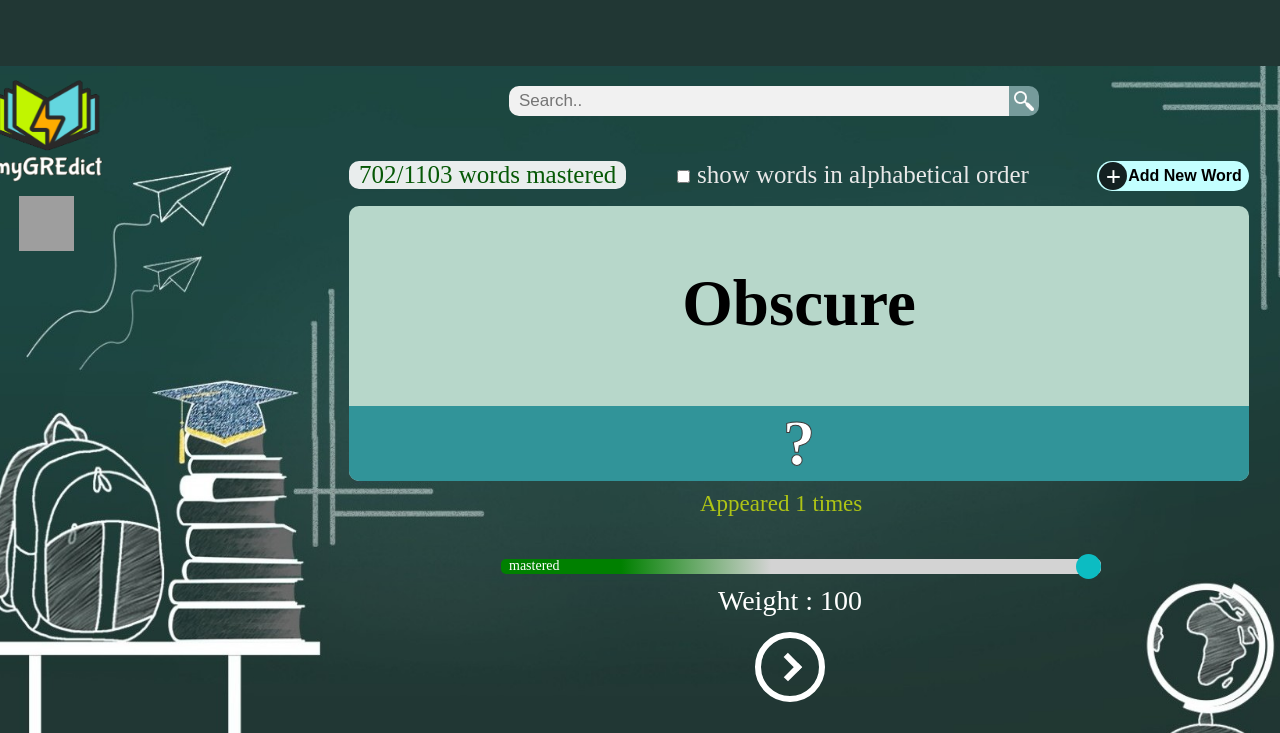
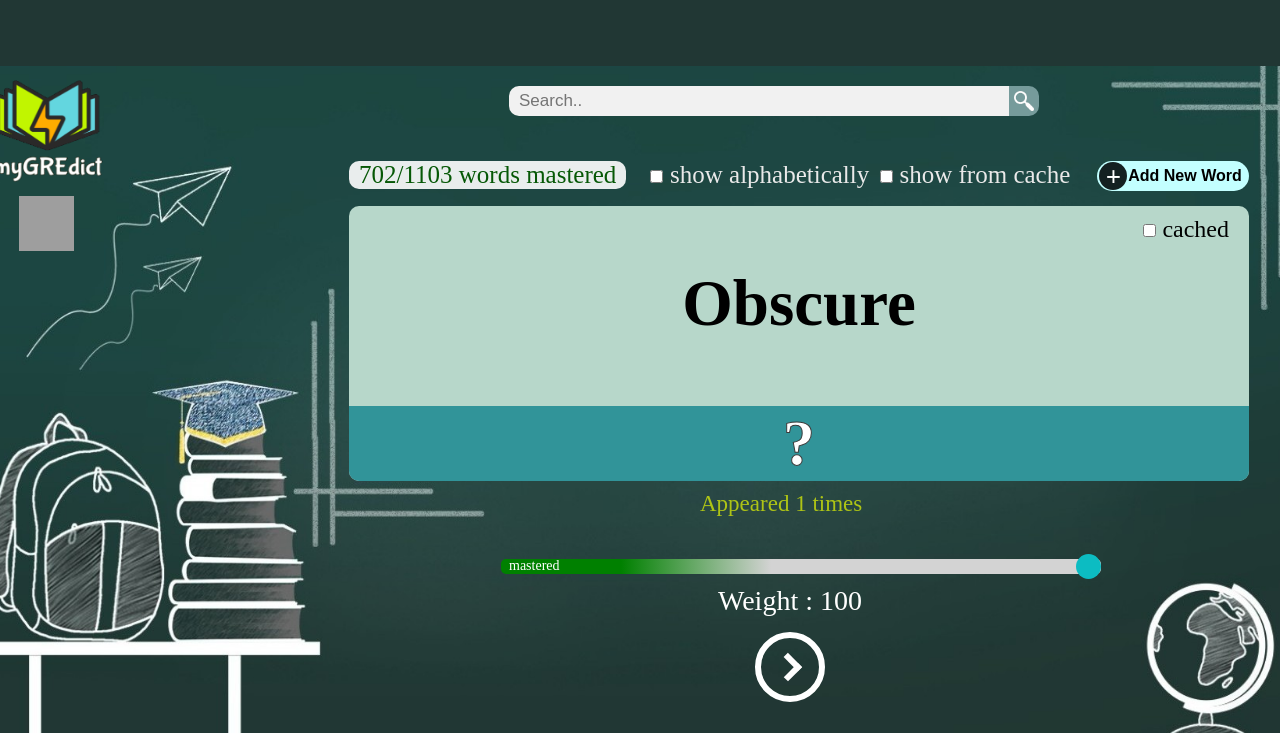
Before and after one commit to mridul133/My-GRE-Dict, a Django app: page / in a window 1280 px wide. Shown: the top 733 px of the page. Run offline with Django 3.2, Linux system fonts and the light colour scheme; data comes from the database, SQL or seed files in the repository; both versions use the stored data as it was after the commit; grey boxes are pictures that could not be loaded.

Commit message:
Added caching feature

```diff
--- a/pages/models.py
+++ b/pages/models.py
@@ -7,9 +7,11 @@ class Word(models.Model):
     Example = models.TextField(blank = True)
     Weight = models.FloatField(default = 100.0)
     AppearCnt = models.BigIntegerField(default = 0)
+    IsCached = models.BigIntegerField(default = 0)
 
 
 class Global(models.Model):
     TotalWords = models.BigIntegerField(default = 0)
     MasteredCnt = models.BigIntegerField(default = 0)
     AlphaSort = models.BigIntegerField(default = 0)
+    ShowFromCache = models.BigIntegerField(default = 0)
--- a/pages/views.py
+++ b/pages/views.py
@@ -36,7 +36,6 @@ def update_info_about_prev_word(request):
     prev_word_weight = float(request.POST['weight'])
 
     is_sort_order_alpha = 0
-
     if('sort_order' in request.POST):
         if(request.POST['sort_order'] == "on"):
             is_sort_order_alpha = 1
@@ -45,9 +44,29 @@ def update_info_about_prev_word(request):
     else:
         is_sort_order_alpha = 0
 
+    show_from_cache = 0
+    if('show_from_cache' in request.POST):
+        if(request.POST['show_from_cache'] == "on"):
+            show_from_cache = 1
+        else:
+            show_from_cache = 0
+    else:
+        show_from_cache = 0
+
 
     Global.objects.all().update(AlphaSort = is_sort_order_alpha)
+    Global.objects.all().update(ShowFromCache = show_from_cache)
     Global.objects.all().update(TotalWords = len(Word.objects.all()))
+
+
+    is_cached = 0
+    if('is_cached' in request.POST):
+        if(request.POST['is_cached'] == "on"):
+            is_cached = 1
+        else:
+            is_cached = 0
+    else:
+        is_cached = 0
 
     Word.objects.filter(Weight__gt = MX_WEIGHT/5.0).update(Weight = F("Weight") + 0.3)
     Word.objects.filter(Weight__lte = MX_WEIGHT/5.0).filter(Weight__gte = 1.0).update(Weight = F("Weight") + 0.1)
@@ -61,6 +80,7 @@ def update_info_about_prev_word(request):
     for entry in db_entry:
 
         entry.AppearCnt += 1
+        entry.IsCached = is_cached
 
         if(abs(prev_word_weight-entry.Weight) >= 1.0):
             entry.Weight = prev_word_weight
@@ -80,11 +100,17 @@ def get_next_word(request, prev_word):
 
     all_words = Word.objects.all()
 
+    if(len(Global.objects.filter(ShowFromCache = 1)) > 0):
+        all_words = all_words.filter(IsCached = 1)
+
     if(len(Global.objects.all()) == 0):
-        Global.objects.create(TotalWords = len(all_words), MasteredCnt = 0, AlphaSort = 0)
+        Global.objects.create(TotalWords = len(all_words), MasteredCnt = 0, AlphaSort = 0, ShowFromCache = 0)
 
     if(len(all_words) == 0):
-        ret = ["No word in the database", "", "", "", 0.0, 0]
+        msg = "No word in the database"
+        if(len(Global.objects.filter(ShowFromCache = 1)) > 0):
+            msg = "No word in cache"
+        ret = [msg, "", "", "", 0.0, 0, 0]
         return ret
 
     if(len(all_words) > 1):
@@ -96,7 +122,7 @@ def get_next_word(request, prev_word):
     words = []
 
     for word in all_words:
-        words.append([word.Word, word.POS, word.Definition, word.Example, word.Weight, word.AppearCnt])
+        words.append([word.Word, word.POS, word.Definition, word.Example, word.Weight, word.AppearCnt, word.IsCached])
 
     if(len(Global.objects.filter(AlphaSort = 1)) > 0):
         return get_next_word_in_alphabatical_order(words)
@@ -150,7 +176,9 @@ def get_return_object(next_word):
     ret['exm'] = next_word[3]
     ret['weight'] = next_word[4]
     ret['cnt'] = next_word[5]
+    ret['is_cached'] = next_word[6]
     ret['alpha_sort'] = global_var[0].AlphaSort
+    ret['show_from_cache'] = global_var[0].ShowFromCache
     ret['mastered'] = global_var[0].MasteredCnt
     ret['total'] = global_var[0].TotalWords
     ret['all_words'] = json_words
@@ -168,7 +196,7 @@ def add_new_word(request):
     definition = fix_lower_upper(request.POST['new_word_def'])
     example = fix_lower_upper(request.POST['new_word_example'])
 
-    Word.objects.create(Word = word, POS = pos, Definition = definition, Example = example, Weight = MX_WEIGHT, AppearCnt = 0)
+    Word.objects.create(Word = word, POS = pos, Definition = definition, Example = example, Weight = MX_WEIGHT, AppearCnt = 0, IsCached = 0)
 
     messages.success(request, "New word added !")
 
@@ -196,7 +224,7 @@ def initialize_db_with_magoosh1000(request):
         curr['definition'] = fix_lower_upper(curr['definition'])
         curr['example'] = fix_lower_upper(curr['example'])
 
-        Word.objects.create(Word = curr['word'], POS = curr['pos'], Definition = curr['definition'], Example = curr['example'], Weight = MX_WEIGHT, AppearCnt = 0)
+        Word.objects.create(Word = curr['word'], POS = curr['pos'], Definition = curr['definition'], Example = curr['example'], Weight = MX_WEIGHT, AppearCnt = 0, IsCached = 0)
 
     messages.success(request, "Initialization successfull !")
 
@@ -266,4 +294,4 @@ def fix_lower_upper(s):
 
     s = ''.join(chars)
 
-    return s
+    return
--- a/static/style.css
+++ b/static/style.css
@@ -53,6 +53,20 @@ body {
     background-color: #b7d7ca;
     border-radius: 10px;
     text-align: center;
+}
+
+.display_word_container input[type="checkbox"] {
+    position: absolute;
+    right: 90px;
+    top: 15px;
+}
+
+.display_word_container h2 {
+    /* display: inline; */
+    position: absolute;
+    right: 20px;
+    top: -10px;
+    font-weight: normal;
 }
 
 .displayed_word {
@@ -140,7 +154,7 @@ body {
 
 .sort_option {
     position: absolute;
-    left: 36%;
+    left: 33%;
 }
 
 .sort_option h3 {
--- a/templates/home.html
+++ b/templates/home.html
@@ -30,8 +30,14 @@
                 {% if alpha_sort == 1 %}
                 <input type="checkbox" name="sort_order" checked> {% else %}
                 <input type="checkbox" name="sort_order">{% endif %}
+                <h3> show alphabetically </h3>
+                <!--  -->
 
-                <h3> show words in alphabetical order </h3>
+                {% if show_from_cache == 1 %}
+                <input type="checkbox" name="show_from_cache" checked> {% else %}
+                <input type="checkbox" name="show_from_cache">{% endif %}
+                <h3> show from cache </h3>
+
             </li>
             <li class="add_new_word_btn" id="add_btn">
                 <div class="add_new_word_btn_icon">+</div>
@@ -39,6 +45,11 @@
             </li>
 
             <div class="display_word_container">
+
+                {% if is_cached == 1 %}
+                <input type="checkbox" name="is_cached" checked> {% else %}
+                <input type="checkbox" name="is_cached">{% endif %}
+                <h2> cached </h2>
 
                 <h3 class="displayed_word" id="displayed_word">
                     {{ word }}
```
Also changed, not shown: db.sqlite3, pages/migrations/0001_initial.py (added), pages/migrations/0002_auto_20210504_1119.py (added), pages/migrations/__init__.py (added).
